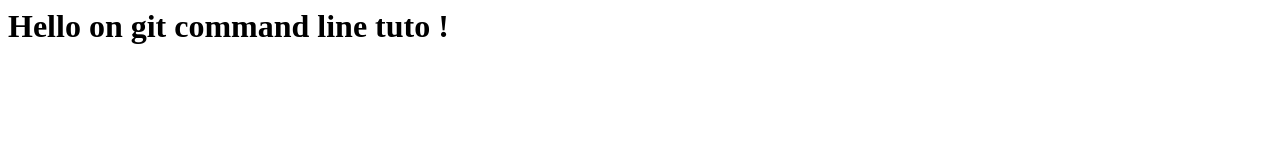
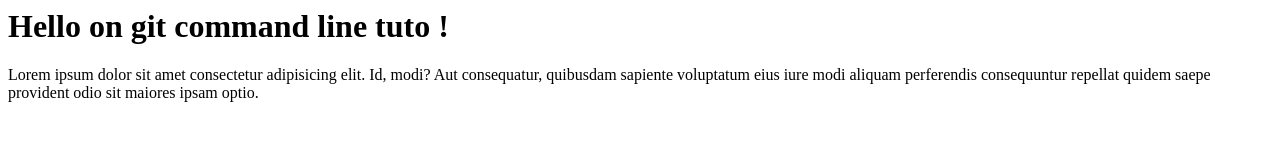
Before and after one commit to HokageDuJava/git-one, a plain HTML site: page index.html in a window 1280 px wide. Drawn offline with Linux system fonts and the light colour scheme.

Commit message:
Home page html content

```diff
--- a/index.html
+++ b/index.html
@@ -7,5 +7,12 @@
   </head>
   <body>
     <h1>Hello on git command line tuto !</h1>
+
+    <p>
+      Lorem ipsum dolor sit amet consectetur adipisicing elit. Id, modi? Aut
+      consequatur, quibusdam sapiente voluptatum eius iure modi aliquam
+      perferendis consequuntur repellat quidem saepe provident odio sit maiores
+      ipsam optio.
+    </p>
   </body>
 </html>
```
